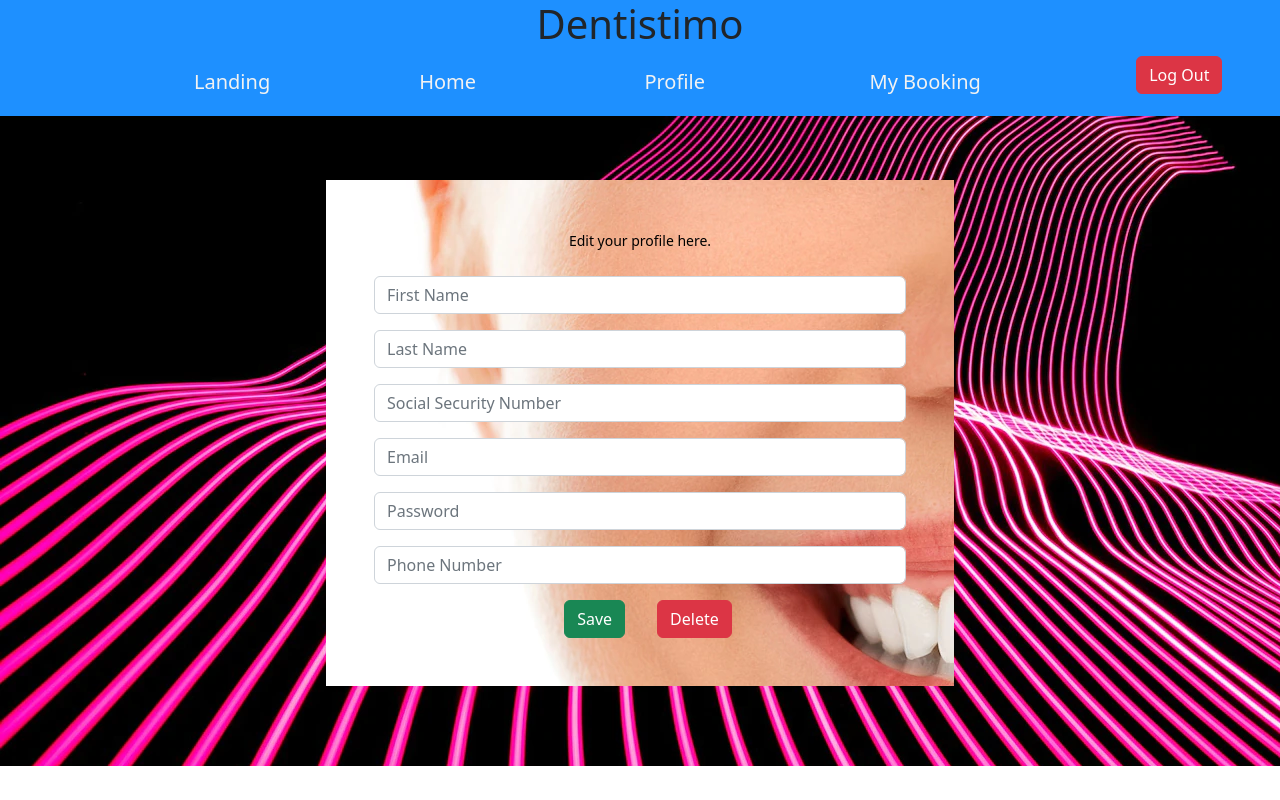
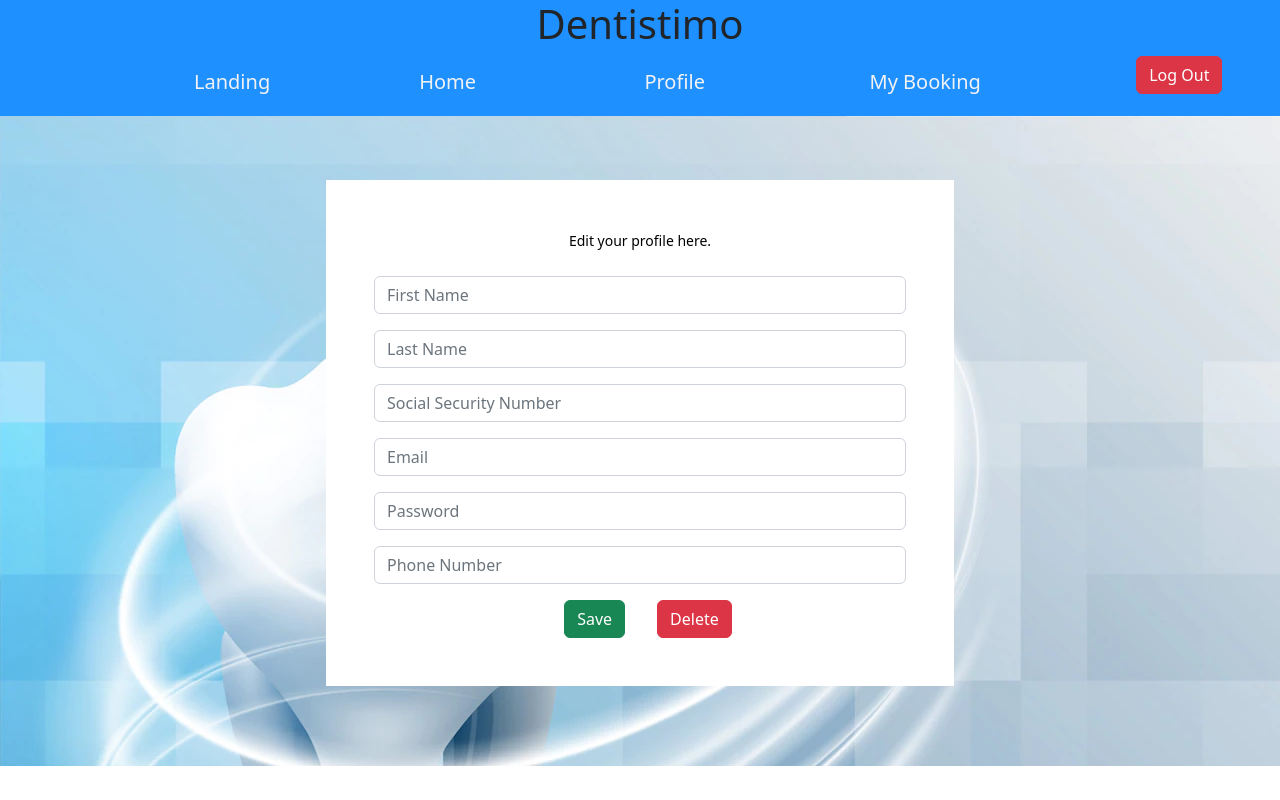
Before and after one commit to alaat91/Dentistemo-frontend, a Vue app: page /profile in a window 1280 px wide. Built offline with nearby package versions, Linux system fonts and the light colour scheme; no server answers; sample sign-in values are in the browser's storage; what vue-toastify would draw is missing.

Commit message:
Change style of profile page

```diff
--- a/src/views/Profile.vue
+++ b/src/views/Profile.vue
@@ -1,7 +1,7 @@
 <template>
   <div>
     <!-- Page Header -->
-     <header>
+    <header>
       <the-navigation></the-navigation>
     </header>
     <!-- Page content -->
@@ -100,8 +100,7 @@
               </b-form>
             </b-card-body>
           </b-card>
-          <b-row class="mt-3">
-          </b-row>
+          <b-row class="mt-3"> </b-row>
         </b-col>
       </b-row>
     </b-overlay>
@@ -179,10 +178,9 @@ export default {
     },
 
     onDelete() {
-    const userId = localStorage.getItem('LoggedUser')
-    const userID = userId.slice(1, -1)
-    API.delete(`users/profile/${userID}`)
-      .then((response) => {
+      const userId = localStorage.getItem('LoggedUser')
+      const userID = userId.slice(1, -1)
+      API.delete(`users/profile/${userID}`).then((response) => {
         const userID = response.data
         if (userID === 'User has been deleted') {
           alert('User has been deleted')
@@ -209,10 +207,10 @@ export default {
   margin-left: 6%;
 }
 .px-sm-5 {
-  background-image: url(../assets/perfect-smile2.png);
+  background-color: white;
 }
 .mt--8 {
-  background-image: url(../assets/neon.png);
+  background-image: url(../assets/tooth.png);
   padding-top: 5%;
   padding-bottom: 5%;
   opacity: 25;
```
